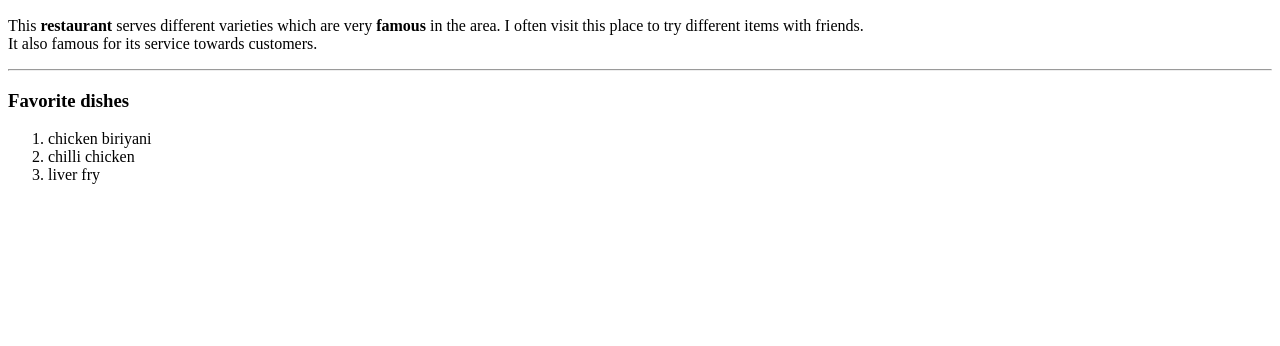
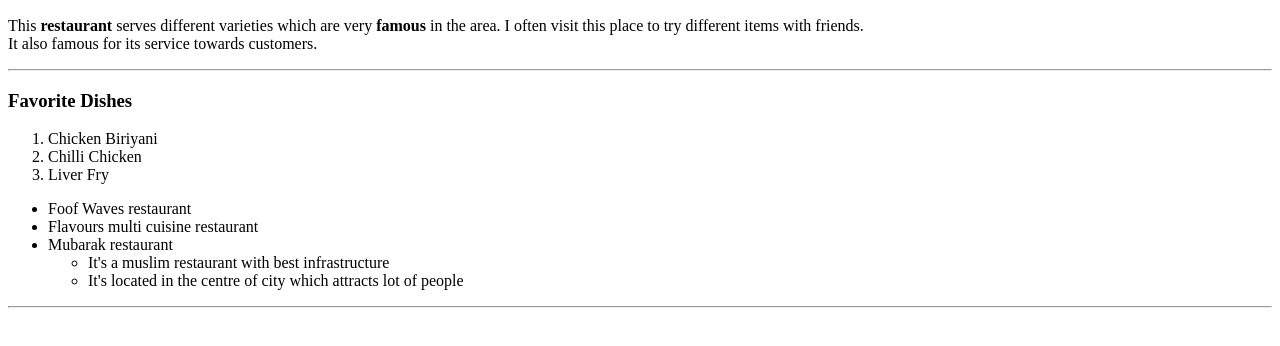
Before and after one commit to 44-563-Web-Apps-S24/44563-webapps-s24-assignment3-kanumilligowtam, a plain HTML site: page index.html in a window 1280 px wide. Shown: the part 110-456 px from the top of the page. Drawn offline with Linux system fonts and the light colour scheme.

Commit message:
Update index.html

```diff
--- a/index.html
+++ b/index.html
@@ -15,13 +15,24 @@
 
         <hr>
 
-        <h3>Favorite dishes</h3>
+        <h3>Favorite Dishes</h3>
 
         <ol>
-            <li>chicken biriyani</li>
-            <li>chilli chicken</li>
-            <li>liver fry</li>
+            <li>Chicken Biriyani</li>
+            <li>Chilli Chicken</li>
+            <li>Liver Fry</li>
         </ol>
 
+        <ul>
+            <li>Foof Waves restaurant</li>
+            <li>Flavours multi cuisine restaurant</li>
+            <li>Mubarak restaurant</li>
+            <ul>
+                <li>It's a muslim restaurant with best infrastructure</li>
+                <li>It's located in the centre of city which attracts lot of people</li>
+            </ul>
+        </ul>
+
+        <hr>
     </body>
 </html>
```
